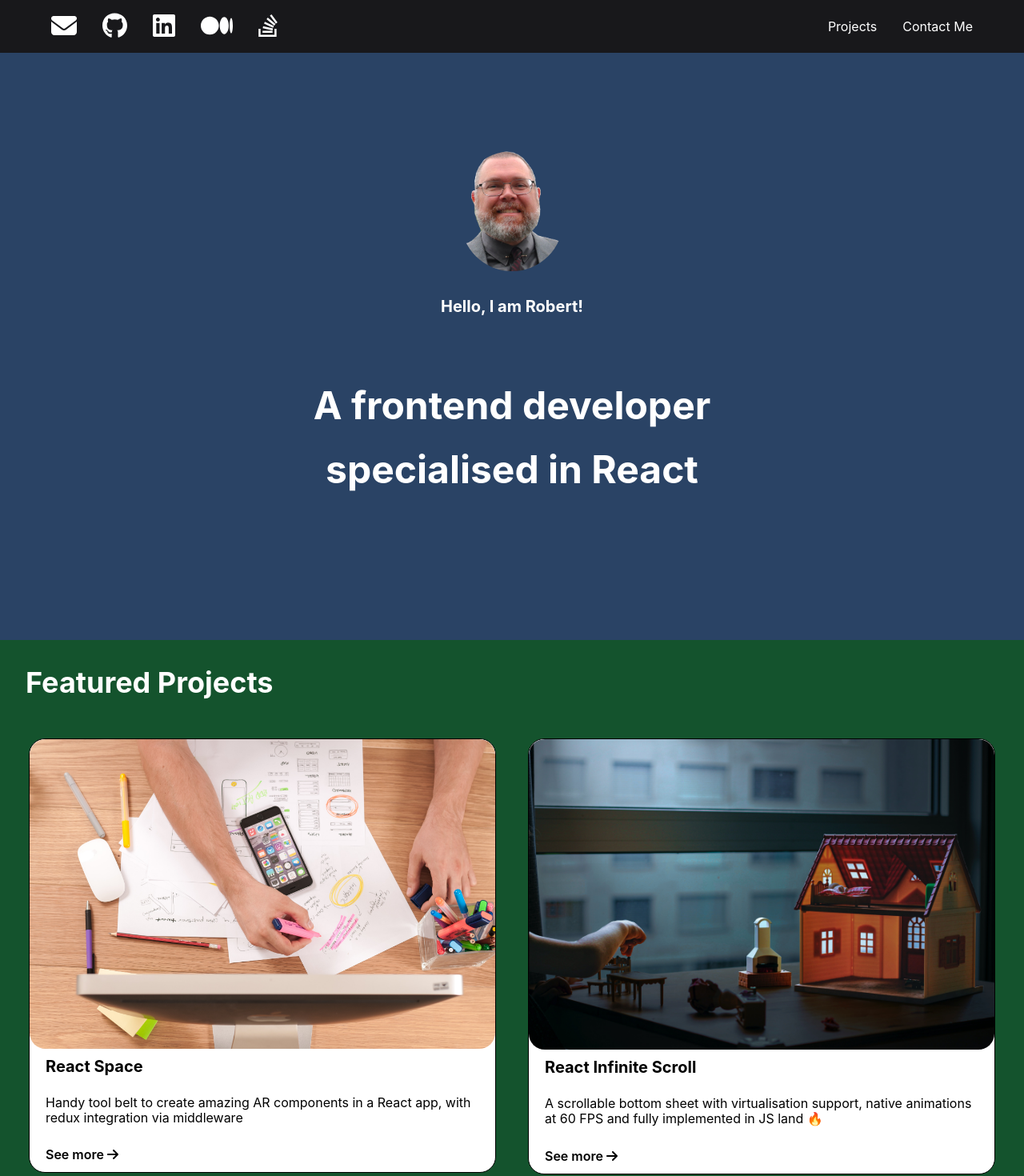
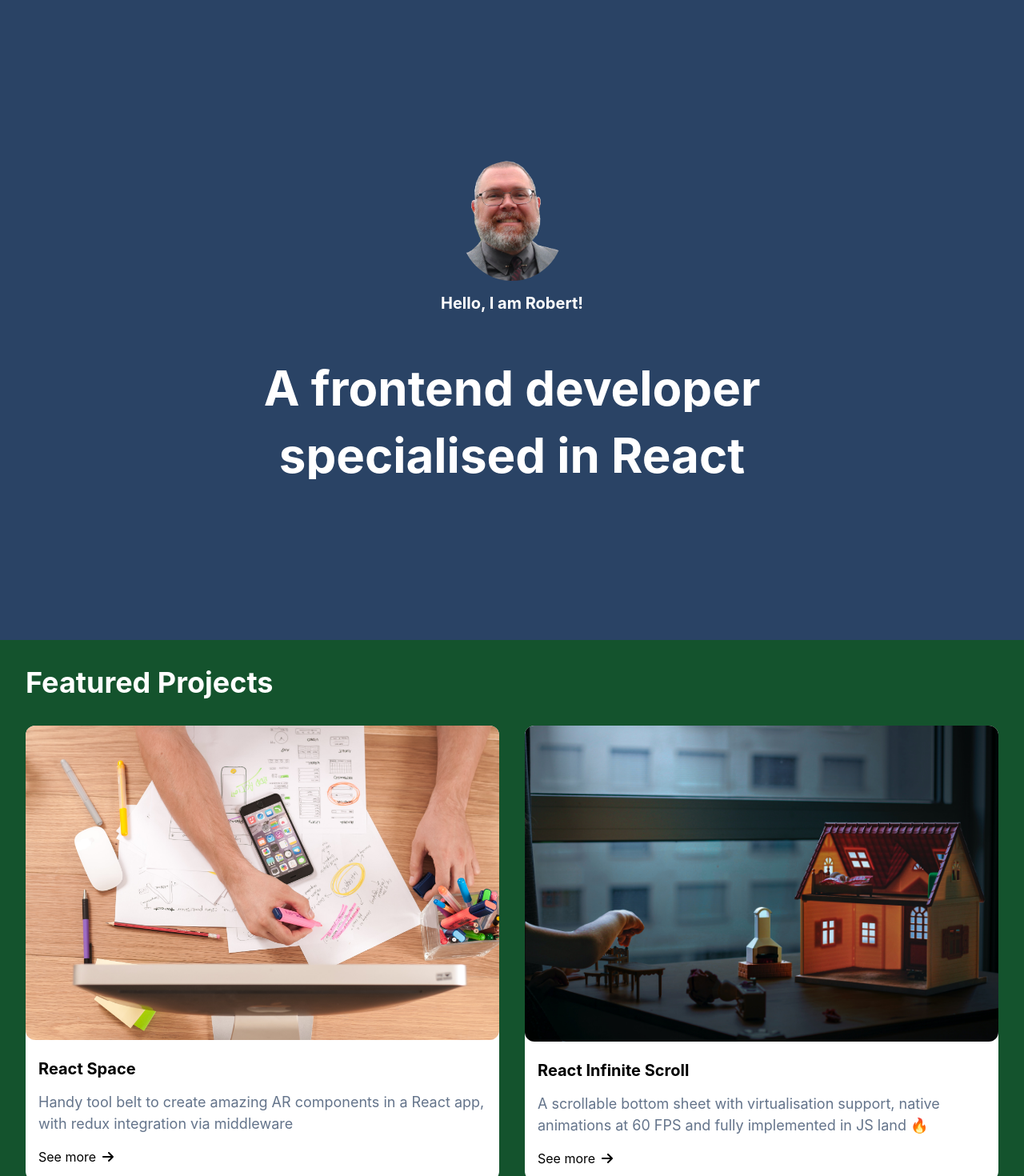
Before and after one commit to horoserp/React-Portfolio, a React (Create React App) app: page / in a window 1280 px wide. Shown: the top 1470 px of the page at 80% size. Built offline with nearby package versions, Linux system fonts and the light colour scheme.

Commit message:
Portfolio Project

```diff
--- a/src/components/Card.js
+++ b/src/components/Card.js
@@ -4,49 +4,28 @@ import { faArrowRight } from "@fortawesome/free-solid-svg-icons";
 import React from "react";
 
 const Card = ({ title, description, imageSrc }) => {
-  // Implement the UI for the Card component according to the instructions.
-  // You should be able to implement the component with the elements imported above.
-  // Feel free to import other UI components from Chakra UI if you wish to.
   return (
     <VStack
-      px={1}
-      py={4}
-      justifyContent="space-between"
-      alignItems="left"
+      color="black"
+      backgroundColor="white"
+      cursor="pointer"
+      borderRadius="xl"
     >
-      <Box
-        color='black'
-        border='1px'
-        borderRadius='20px'
-        bg='white'>
-        <Image
-          borderRadius="20px"
-          src={imageSrc}
-          alt={description} />
-        <Heading
-          as='h2'
-          paddingLeft="20px"
-          paddingTop="10px"
-          size='md'>
-          {title}
-        </Heading>
-        <br />
-        <Heading
-          as='h3'
-          fontWeight='normal'
-          paddingLeft="20px"
-          paddingRight="20px"
-          size='sm'>
+      <Image borderRadius="xl" src={imageSrc} alt={title} />
+      <VStack spacing={4} p={4} alignItems="flex-start">
+        <HStack justifyContent="space-between" alignItems="center">
+          <Heading as="h3" size="md">
+            {title}
+          </Heading>
+        </HStack>
+        <Text color="#64748b" fontSize="lg">
           {description}
-        </Heading>
-        <br />
-        <Text
-          paddingBottom="10px"
-          fontWeight="600"
-          paddingLeft="20px">
-            See more <FontAwesomeIcon icon={faArrowRight} size="1x" />
         </Text>
-      </Box>
+        <HStack spacing={2} alignItems="center">
+          <p>See more</p>
+          <FontAwesomeIcon icon={faArrowRight} size="1x" />
+        </HStack>
+      </VStack>
     </VStack>
   );
 };
--- a/src/components/ContactMeSection.js
+++ b/src/components/ContactMeSection.js
@@ -18,15 +18,22 @@ import useSubmit from "../hooks/useSubmit";
 import {useAlertContext} from "../context/alertContext";
 import { wait } from "@testing-library/user-event/dist/utils";
 
-const LandingSection = () => {
+const ContactMeSection = () => {
   const {isLoading, response, submit} = useSubmit();
   const { onOpen } = useAlertContext();
 
   const validationSchema = Yup.object().shape({
-    firstName: Yup.string().required("Required"),
-    email: Yup.string().email('Invalid email address').required("Required"),
-    type: Yup.string().required("Required").oneOf(["hireMe", "openSource", "other"], "Please select a type of enquiry"),
-    comment: Yup.string().min(25, "Must be at least 25 characters long").required("Required"),
+    firstName: Yup.string()
+      .required("Required"),
+    email: Yup.string()
+      .email('Invalid email address')
+      .required("Required"),
+    type: Yup.string()
+      .oneOf(["hireMe", "openSource", "other"], "Please select a type of enquiry")
+      .required("Required"),
+    comment: Yup.string()
+      .min(25, "Must be at least 25 characters long")
+      .required("Required"),
   });
 
   const formik = useFormik({
@@ -48,8 +55,6 @@ const LandingSection = () => {
       if (response.type === "success") {
         formik.resetForm();
       }
-    } else {
-      response;
     }
   },[response])
 
@@ -59,9 +64,10 @@ const LandingSection = () => {
       backgroundColor="#512DA8"
       py={16}
       spacing={8}
+      id="contactme-section"
     >
       <VStack w="1024px" p={32} alignItems="flex-start">
-        <Heading as="h1" id="contactme-section">
+        <Heading as="h1">
           Contact me
         </Heading>
         <Box p={6} rounded="md" w="100%">
@@ -112,8 +118,8 @@ const LandingSection = () => {
                 />
                 <FormErrorMessage>{formik.errors.comment}</FormErrorMessage>
               </FormControl>
-              <Button type="submit" colorScheme="purple" width="full">
-                {isLoading ? "...Loading" : "Submit"}
+              <Button type="submit" colorScheme="purple" width="full" isLoading={isLoading}>
+                Submit
               </Button>
             </VStack>
           </form>
@@ -123,4 +129,4 @@ const LandingSection = () => {
   );
 };
 
-export default LandingSection;
+export default ContactMeSection;
--- a/src/components/Header.js
+++ b/src/components/Header.js
@@ -32,7 +32,39 @@ const socials = [
   },
 ];
 
+/**
+* This component illustrates the use of both the useRef hook and useEffect hook.
+* The useRef hook is used to create a reference to a DOM element, in order to tweak the header styles and run a transition animation.
+* The useEffect hook is used to perform a subscription when the component is mounted and to unsubscribe when the component is unmounted.
+* Additionally, it showcases a neat implementation to smoothly navigate to different sections of the page when clicking on the header elements.
+*/
+
 const Header = () => {
+  const headerRef = useRef(null);
+
+  useEffect(() => {
+    let prevScrollPos = window.scrollY;
+
+    const handleScroll = () => {
+      const currentScrollPos = window.scrollY;
+      const headerElement = headerRef.current;
+      if (!headerElement) {
+        return;
+      }
+      if (prevScrollPos > currentScrollPos) {
+        headerElement.style.transform = "translateY(0)";
+      } else {
+        headerElement.style.transform = "translateY(-200px)";
+      }
+      prevScrollPos = currentScrollPos;
+    }
+    window.addEventListener('scroll', handleScroll)
+
+    return () => {
+      window.removeEventListener('scroll', handleScroll)
+    }
+  }, []);
+
   const handleClick = (anchor) => () => {
     const id = `${anchor}-section`;
     const element = document.getElementById(id);
@@ -43,24 +75,6 @@ const Header = () => {
       });
     }
   };
-
-  const boxRef = useRef(null);
-
-  var prevPosition = 0;
-
-  const handleScroll = () => {
-    if (prevPosition > window.scrollY) {
-      boxRef.current.style.transform = 'translateY(0)';
-    } else if (prevPosition < window.scrollY) {
-      boxRef.current.style.transform ='translateY(-200px)';
-    }
-    prevPosition = window.scrollY;
-  }
-
-  useEffect(() => {
-    window.addEventListener("scroll", handleScroll);
-    return () => window.removeEventListener("scroll", handleScroll);
-  });
 
   return (
     <Box
@@ -73,7 +87,7 @@ const Header = () => {
       transitionDuration=".3s"
       transitionTimingFunction="ease-in-out"
       backgroundColor="#18181b"
-      ref={boxRef}
+      ref={headerRef}
     >
       <Box color="white" maxWidth="1280px" margin="0 auto">
         <HStack
@@ -84,19 +98,22 @@ const Header = () => {
         >
           <nav>
             <HStack spacing={8}>
-                {/* Add social media links based on the `socials` data */}
-                <a href={socials[0].url}><FontAwesomeIcon icon={socials[0].icon} size="2x"/></a>
-                <a href={socials[1].url}><FontAwesomeIcon icon={socials[1].icon} size="2x"/></a>
-                <a href={socials[2].url}><FontAwesomeIcon icon={socials[2].icon} size="2x"/></a>
-                <a href={socials[3].url}><FontAwesomeIcon icon={socials[3].icon} size="2x"/></a>
-                <a href={socials[4].url}><FontAwesomeIcon icon={socials[4].icon} size="2x"/></a>
-              </HStack>
+              {socials.map(({ icon, url }) => (
+               <a
+                 key={url}
+                 href={url}
+                 target="_blank"
+                 rel="noopener noreferrer"
+               >
+                 <FontAwesomeIcon icon={icon} size="2x" key={url} />
+               </a>
+              ))}
+            </HStack>
           </nav>
           <nav>
             <HStack spacing={8}>
-              {/* Add links to Projects and Contact me section */}
               <a href="#projects" onClick={handleClick('projects')}>Projects</a>"
-              <a href="#contact-me" onClick={handleClick('contactme')}>Contact Me</a>
+              <a href="#contactme" onClick={handleClick('contactme')}>Contact Me</a>
             </HStack>
           </nav>
         </HStack>
--- a/src/components/LandingSection.js
+++ b/src/components/LandingSection.js
@@ -7,8 +7,6 @@ const greeting = "Hello, I am Robert!";
 const bio1 = "A frontend developer";
 const bio2 = "specialised in React";
 
-// Implement the UI for the LandingSection component according to the instructions.
-// Use a combination of Avatar, Heading and VStack components.
 const LandingSection = () => (
   <FullScreenSection
     justifyContent="center"
@@ -16,23 +14,29 @@ const LandingSection = () => (
     isDarkBackground
     backgroundColor="#2A4365"
     >
-    <VStack spacing='32px'>
-      {/* <Avatar size='4xl' src='https://i.pravatar.cc/150?img=7' />{' '} */}
-      <Avatar name="Robert Horosewski" minH={150} maxW={150} size='2xl' src={headshot} />{' '}
-      <Heading as='h1' size='md'>
+    {/* <Avatar name="Robert Horosewski" minH={150} maxW={150} size='2xl' src={headshot} />{' '} */}
+    <VStack spacing={16}>
+     <VStack spacing={4} alignItems="center">
+       <Avatar
+         src={headshot}
+         size="2xl"
+         name="Robert Horosewski"
+         minH={150}
+         maxW={150}
+       />
+       <Heading as="h4" size="md" noOfLines={1}>
          {greeting}
        </Heading>
-      <Heading as="h5" size='4sxl'>
-        <br />
-      </Heading>
-      <Heading as='h2' size='2xl'>
+     </VStack>
+     <VStack spacing={6}>
+       <Heading as="h1" size="3xl" noOfLines={1}>
          {bio1}
        </Heading>
-      <Heading as='h2' size='2xl'>
+       <Heading as="h1" size="3xl" noOfLines={1}>
          {bio2}
        </Heading>
      </VStack>
-
+   </VStack>
  </FullScreenSection>
 );
 
--- a/src/components/ProjectsSection.js
+++ b/src/components/ProjectsSection.js
@@ -38,8 +38,9 @@ const ProjectsSection = () => {
      p={8}
      alignItems="flex-start"
      spacing={8}
+     id="projects-section"
    >
-      <Heading as="h1" id="projects-section">
+     <Heading as="h1">
        Featured Projects
      </Heading>
      <Box
```
Lines whose indentation alone changed are shown as unchanged.
